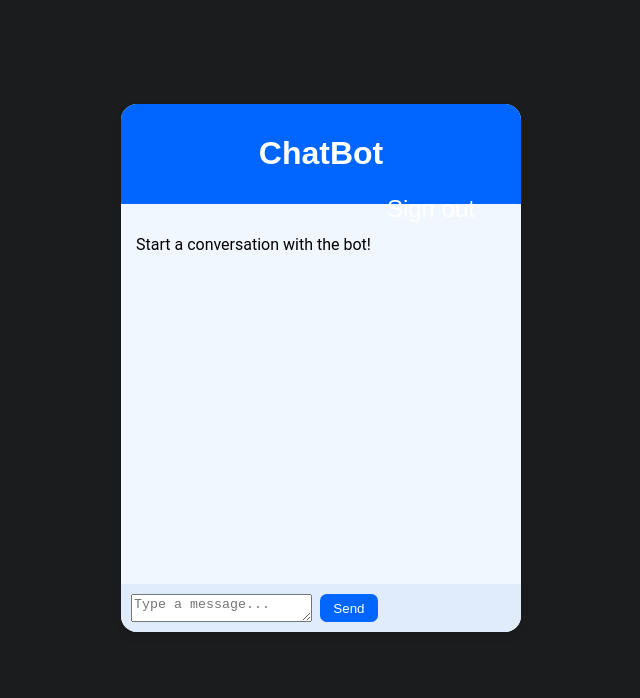
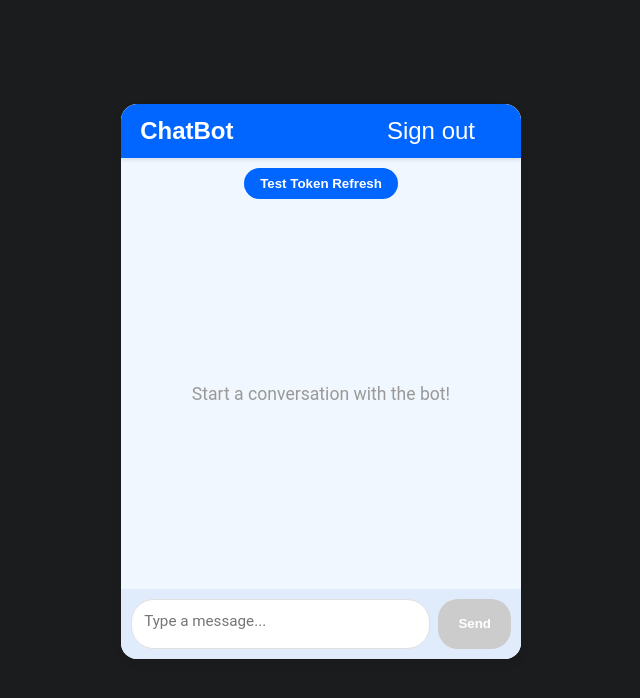
Before and after one commit to OssyCA/PersonalChatbot, a React (Vite) app in the folder LoginJwt/: page /chatbot in a window 1280 px wide. Shown: the top 698 px of the page, without its empty margins (319-959 px from the left). Built offline with nearby package versions, Linux system fonts and the light colour scheme; sample sign-in values are in the browser's storage.

Commit message:
Improved UI and added Testbutton for api, removed useless stuff from authUtils

```diff
--- /dev/null
+++ b/LoginJwt/src/Comp/TokenTestButton.jsx
@@ -0,0 +1,85 @@
+import React, { useState } from "react";
+import { authFetch } from "../Utils/AuthUtils";
+
+const TokenTestButton = () => {
+  const [message, setMessage] = useState("");
+
+  const testAuthUtils = async () => {
+    setMessage("Testing token refresh with AuthUtils...");
+
+    try {
+      // Get current tokens for comparison
+      const oldAccessToken = localStorage.getItem("accessToken");
+      const oldRefreshToken = localStorage.getItem("refreshToken");
+
+      if (!oldAccessToken || !oldRefreshToken) {
+        setMessage("❌ Missing tokens in localStorage");
+        return;
+      }
+
+      // Make a request using authFetch which handles token refresh
+      const response = await authFetch("https://localhost:7289/loginAuth", {
+        method: "GET",
+      });
+
+      // Get new tokens after request
+      const newAccessToken = localStorage.getItem("accessToken");
+      const newRefreshToken = localStorage.getItem("refreshToken");
+
+      if (response.ok) {
+        // Check if tokens were refreshed
+        if (
+          oldAccessToken !== newAccessToken ||
+          oldRefreshToken !== newRefreshToken
+        ) {
+          setMessage("✅ Request succeeded and tokens were refreshed!");
+        } else {
+          setMessage(
+            "✅ Request succeeded but tokens weren't refreshed (not expired yet)"
+          );
+        }
+      } else {
+        setMessage(
+          `❌ Request failed: ${response.status} ${response.statusText}`
+        );
+      }
+    } catch (error) {
+      setMessage(`❌ Error: ${error.message}`);
+      console.error("Test error:", error);
+    }
+  };
+
+  return (
+    <div style={{ margin: "10px 0", textAlign: "center" }}>
+      <button
+        onClick={testAuthUtils}
+        style={{
+          backgroundColor: "#0066ff",
+          color: "white",
+          border: "none",
+          borderRadius: "24px",
+          padding: "8px 16px",
+          cursor: "pointer",
+          fontWeight: "bold",
+        }}
+      >
+        Test Token Refresh
+      </button>
+
+      {message && (
+        <div
+          style={{
+            margin: "10px 0",
+            padding: "10px",
+            backgroundColor: "#f1f7fe",
+            borderRadius: "8px",
+          }}
+        >
+          {message}
+        </div>
+      )}
+    </div>
+  );
+};
+
+export default TokenTestButton;
--- a/LoginJwt/src/Pages/ChatBot.jsx
+++ b/LoginJwt/src/Pages/ChatBot.jsx
@@ -1,6 +1,7 @@
 import React, { useState, useEffect, useRef } from "react";
 import { useNavigate } from "react-router-dom";
 import { authFetch } from "../Utils/AuthUtils"; // Import the authFetch utility
+import TokenTestButton from "../Comp/TokenTestButton"; // Import the TokenTestButton component
 
 const ChatBot = () => {
   const [messages, setMessages] = useState([]);
@@ -127,7 +128,7 @@ const ChatBot = () => {
           Sign out
         </button>
       </div>
-
+      <TokenTestButton />
       <div className="chat-messages">
         {messages.length === 0 ? (
           <div className="empty-chat">
@@ -154,7 +155,6 @@ const ChatBot = () => {
         )}
         <div ref={messagesEndRef} />
       </div>
-
       <div className="chat-input-area">
         <textarea
           placeholder="Type a message..."
--- a/LoginJwt/src/Utils/AuthUtils.js
+++ b/LoginJwt/src/Utils/AuthUtils.js
@@ -20,10 +20,9 @@ export const isTokenExpired = (token) => {
 // Refresh the access token using the refresh token
 export const refreshAccessToken = async () => {
   const refreshToken = localStorage.getItem("refreshToken");
-  const userId = localStorage.getItem("userId");
 
-  if (!refreshToken || !userId) {
-    // No refresh token or user ID available, user needs to log in again
+  if (!refreshToken) {
+    // No refresh token user needs to log in again
     return false;
   }
 
--- a/LoginJwt/src/index.css
+++ b/LoginJwt/src/index.css
@@ -110,15 +110,30 @@ body {
   overflow: hidden;
 }
 
+/* Improved chat header styling */
 .chat-header {
+  display: flex;
+  justify-content: space-between;
+  align-items: center;
   background-color: #0066ff;
   color: #ffffff;
-  padding: 0.625em;
+  padding: 0.8em 1.2em;
+  border-top-left-radius: 1em;
+  border-top-right-radius: 1em;
+  box-shadow: 0 2px 4px rgba(0,0,0,0.1);
+  font-family: 'Poppins', sans-serif;
   text-align: center;
   font-weight: bold;
+}
+
+.chat-header h1 {
+  margin: 0;
+  font-size: 1.5rem;
+  font-weight: 600;
   font-family: 'Poppins', sans-serif;
 }
 
+/* Remove old button styles as they'll be replaced with new component */
 .chat-header button {
   position: fixed;
   right: 30rem;
@@ -164,11 +179,38 @@ body {
   color: #333333;
 }
 
+/* Error message styling */
+.message.bot.error {
+  background-color: #ffeeee;
+  border-left: 3px solid #ff3b30;
+  color: #d32f2f;
+}
+
 .chat-input-area {
   display: flex;
   padding: 0.625em;
   background-color: #e0ecfb;
   gap: 0.5em;
+}
+
+/* Make textarea more responsive */
+.chat-input-area textarea {
+  flex-grow: 1;
+  padding: 0.8em;
+  border-radius: 1.5em;
+  border: 1px solid #e0e0e0;
+  outline: none;
+  resize: none;
+  font-family: 'Roboto', sans-serif;
+  font-size: 0.95em;
+  transition: border-color 0.2s;
+  min-height: 24px;
+  max-height: 120px;
+}
+
+.chat-input-area textarea:focus {
+  border-color: #0066ff;
+  box-shadow: 0 0 0 2px rgba(0, 102, 255, 0.2);
 }
 
 .chat-input-area input {
@@ -181,18 +223,26 @@ body {
 }
 
 .chat-input-area button {
-  padding: 0.5em 1em;
+  padding: 0.8em 1.5em;
   background-color: #0066ff;
   color: white;
   border: none;
-  border-radius: 0.5em;
+  border-radius: 1.5em;
+  font-weight: 600;
   cursor: pointer;
-  transition: background-color 0.2s ease;
+  transition: all 0.2s ease;
   font-family: 'Poppins', sans-serif;
 }
 
 .chat-input-area button:hover {
   background-color: #005ce6;
+  transform: translateY(-2px);
+}
+
+.chat-input-area button:disabled {
+  background-color: #cccccc;
+  cursor: not-allowed;
+  transform: none;
 }
 
 .startBtn{
@@ -207,3 +257,134 @@ body {
   transition: background-color .3s ease;
   font-family: 'Poppins', sans-serif;
 }
+
+/* Enhanced typing indicator */
+.typing-indicator {
+  display: flex;
+  justify-content: center;
+  align-items: center;
+  gap: 5px;
+  padding: 8px 0;
+}
+
+.typing-indicator span {
+  display: inline-block;
+  width: 8px;
+  height: 8px;
+  background-color: #999;
+  border-radius: 50%;
+  animation: bounce 1.5s infinite ease-in-out;
+}
+
+.typing-indicator span:nth-child(1) {
+  animation-delay: 0s;
+}
+
+.typing-indicator span:nth-child(2) {
+  animation-delay: 0.2s;
+}
+
+.typing-indicator span:nth-child(3) {
+  animation-delay: 0.4s;
+}
+
+@keyframes bounce {
+  0%, 60%, 100% {
+    transform: translateY(0);
+  }
+  30% {
+    transform: translateY(-6px);
+  }
+}
+
+/* Improved empty chat state */
+.empty-chat {
+  display: flex;
+  flex-direction: column;
+  align-items: center;
+  justify-content: center;
+  height: 100%;
+  color: #999;
+  text-align: center;
+  padding: 2em;
+}
+
+.empty-chat p {
+  margin-top: 1em;
+  font-size: 1.1em;
+}
+
+/* Styles for token test button */
+.token-test-container {
+  margin: 20px 0;
+  display: flex;
+  flex-direction: column;
+  align-items: center;
+}
+
+/* Sign out button styles (for inline styling fallback) */
+.sign-out-button {
+  display: flex;
+  align-items: center;
+  gap: 8px;
+  background-color: #ff3b30;
+  color: white;
+  border: none;
+  border-radius: 8px;
+  padding: 8px 16px;
+  font-size: 14px;
+  font-weight: 600;
+  cursor: pointer;
+  transition: all 0.2s ease;
+  position: absolute;
+  right: 15px;
+  top: 15px;
+}
+
+.sign-out-button:hover {
+  background-color: #e62e24;
+  transform: translateY(-2px);
+  box-shadow: 0 4px 8px rgba(0,0,0,0.1);
+}
+
+.sign-out-button:active {
+  transform: translateY(0);
+  box-shadow: 0 2px 4px rgba(0,0,0,0.1);
+}
+
+.sign-out-button:disabled {
+  background-color: #cccccc;
+  cursor: not-allowed;
+  transform: none;
+  box-shadow: none;
+}
+
+.sign-out-icon {
+  width: 16px;
+  height: 16px;
+}
+
+.loading-spinner {
+  display: inline-block;
+  width: 16px;
+  height: 16px;
+  border: 2px solid rgba(255,255,255,0.3);
+  border-radius: 50%;
+  border-top-color: white;
+  animation: spin 1s ease-in-out infinite;
+}
+
+@keyframes spin {
+  to { transform: rotate(360deg); }
+}
+
+/* Error message in forms */
+.error-message {
+  background-color: #ffebee;
+  color: #d32f2f;
+  padding: 10px;
+  border-radius: 8px;
+  margin-bottom: 10px;
+  font-size: 0.9rem;
+  border-left: 3px solid #d32f2f;
+}
```
Also changed, not shown: 2 other files (tests, documents, lock files or other folders).
